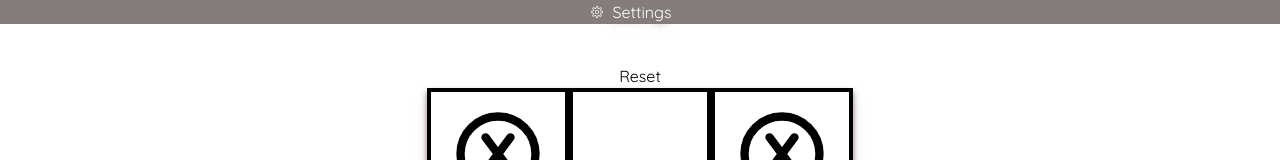
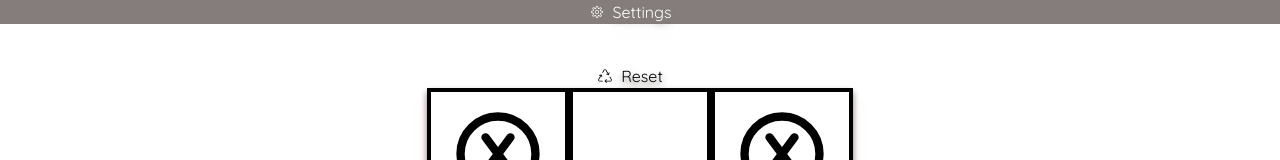
Before and after one commit to ericroys/tic-tac-toe-withReact, a React (Vite) app: page / in a window 1280 px wide. Shown: the top 160 px of the page. Built offline with nearby package versions, Linux system fonts and the light colour scheme.

Commit message:
restyle reset button

```diff
--- a/src/components/Board.tsx
+++ b/src/components/Board.tsx
@@ -7,9 +7,11 @@ import {
   SelectPlayingAs,
   SelectStatus,
 } from '../model/gameReducer';
+import { PiRecycleLight } from 'react-icons/pi';
 
 import { useAppDispatch, useAppSelector } from '../store/storeHooks';
 import { Cell } from './Square';
+import StyledIconText from '../lib/styledIconText';
 // import { CloseModal } from './modalClose';
 
 export const Board = () => {
@@ -31,18 +33,22 @@ export const Board = () => {
     nextMoving();
   }, [nextMove, myPlayer, dispatch, status]);
 
+  const doReset = () => {
+    dispatch(reset())
+  }
+
   return (
     <>
-      <button
-        style={{ backgroundColor: 'white' }}
-        onClick={() => dispatch(reset())}>
-        Reset
-      </button>
-      <div
-        className={`drop-shadow-custom-m-gray flex flex-wrap w-1/3`}>
-
+      <StyledIconText
+        icon={PiRecycleLight}
+        text='Reset'
+        iconClass='text-black'
+        txtClass='text-black pr-5 drop-shadow-custom-m-gray cursor-pointer'
+        onClick={() => doReset()}
+      />
+      <div className={`drop-shadow-custom-m-gray flex flex-wrap w-1/3`}>
         {squares.map((s) => (
-          <Cell key={s.id} id={s.id}/>
+          <Cell key={s.id} id={s.id} />
         ))}
       </div>
       {/* <CloseModal isOpen={isOpen} onClose={closeModal} children={<></>} /> */}
```
